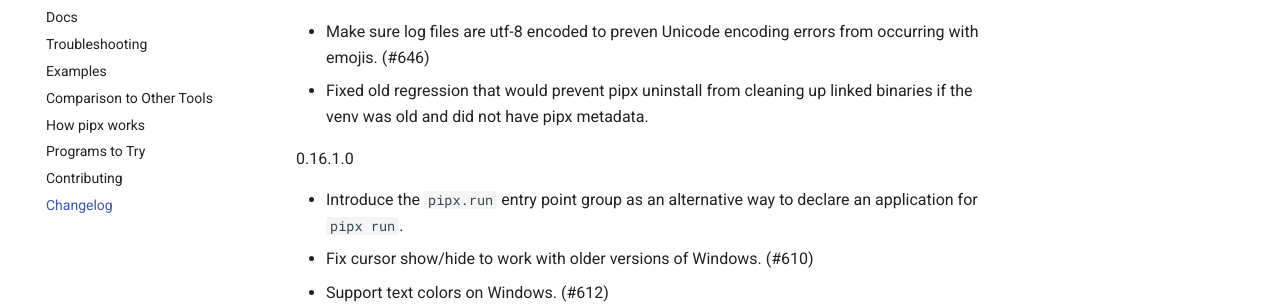
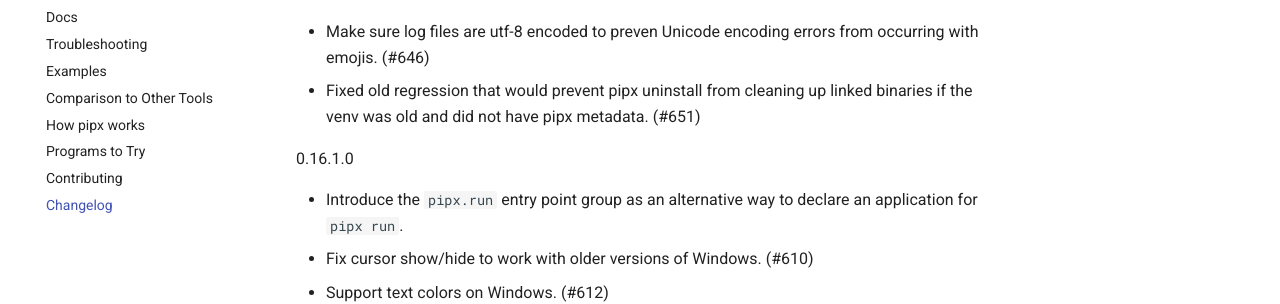
Before and after one commit to pypa/pipx, an MkDocs documentation site: the page built from docs/changelog.md, in a window 1280 px wide and 900 px high. Shown: the part 202-506 px from the top of the window. Built offline with MkDocs 1.6.1 and Material for MkDocs 9.7.7, drawn with Linux system fonts in a browser that asks for light colours; comment, search, counter and statistics services are not loaded.

Commit message:
Add PR number to changelog entry.

```diff
--- a/docs/changelog.md
+++ b/docs/changelog.md
@@ -1,7 +1,7 @@
 dev
 
 - Make sure log files are utf-8 encoded to preven Unicode encoding errors from occurring with emojis. (#646)
-- Fixed old regression that would prevent pipx uninstall from cleaning up linked binaries if the venv was old and did not have pipx metadata.
+- Fixed old regression that would prevent pipx uninstall from cleaning up linked binaries if the venv was old and did not have pipx metadata. (#651)
 
 0.16.1.0
 
```
